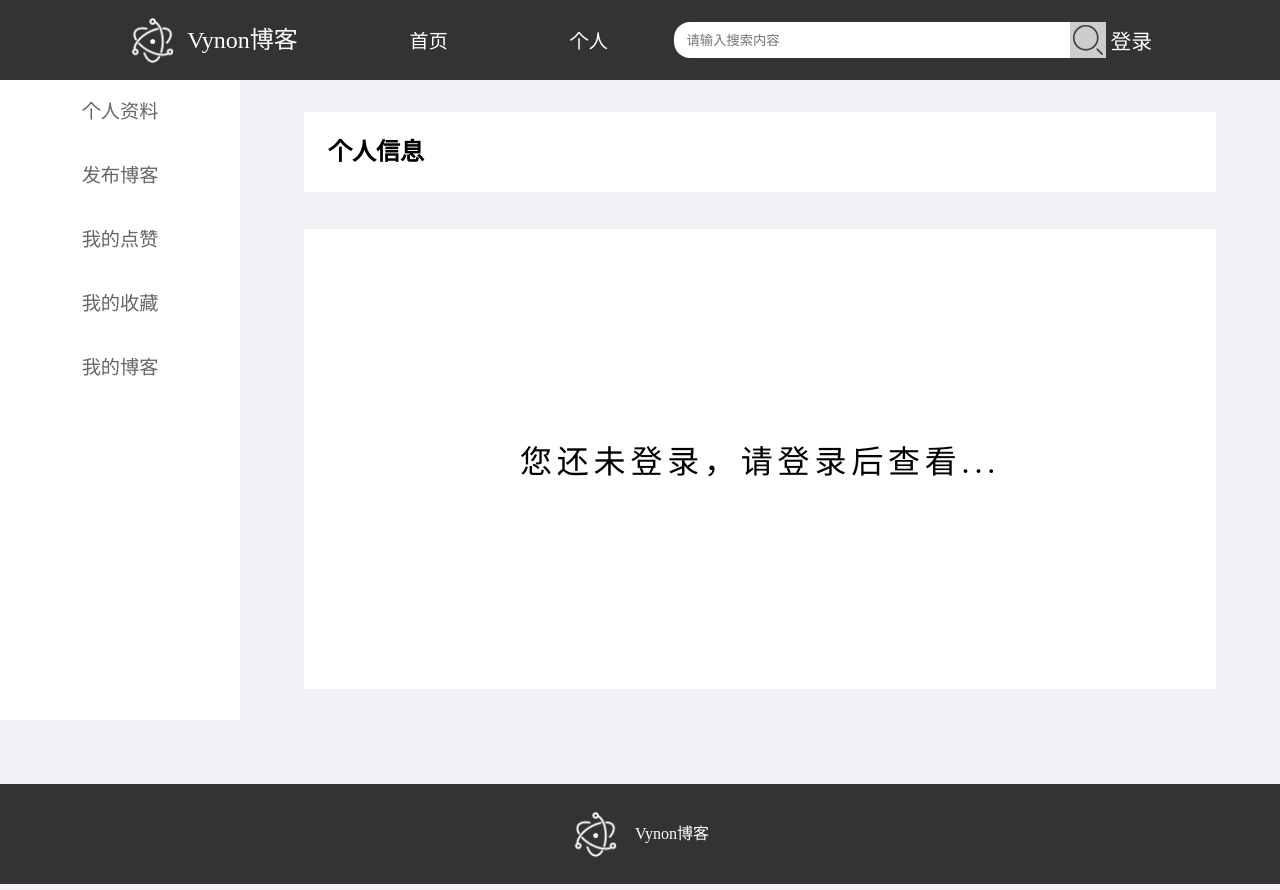
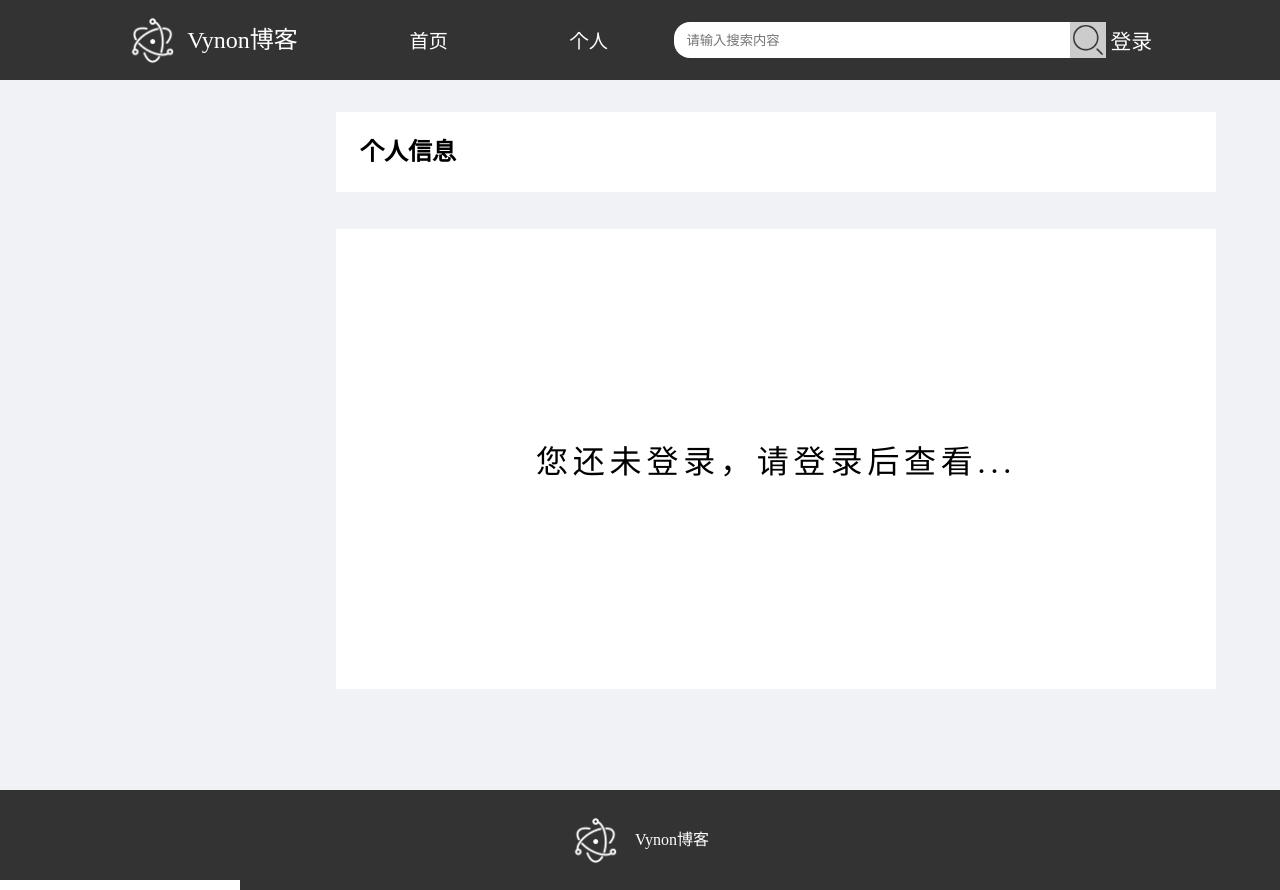
Before and after one commit to NanluQingshi/VynoBlog, a Vue app: page /user in a window 1280 px wide. Built offline with nearby package versions, Linux system fonts and the light colour scheme.

Commit message:
个人信息页布局修改

```diff
--- a/src/views/user/UserIndex.vue
+++ b/src/views/user/UserIndex.vue
@@ -11,7 +11,9 @@ import UserNav from './components/UserNav.vue'
 <template>
   <div class="box">
     <UserNav></UserNav>
-    <router-view></router-view>
+    <div class="right">
+      <router-view></router-view>
+    </div>
   </div>
 </template>
 
@@ -19,7 +21,12 @@ import UserNav from './components/UserNav.vue'
 .box {
   display: flex;
   width: 100%;
-  height: 40rem;
+  height: 100%;
   background-color: #f0f2f5;
+
+  .right {
+    margin-left: 17rem;
+    width: 80%;
+  }
 }
 </style>
--- a/src/views/user/components/MyLike.vue
+++ b/src/views/user/components/MyLike.vue
@@ -16,7 +16,7 @@ import ArticleElem from '@/components/ArticleElem.vue'
     <div class="content">
       <ul>
         <li
-          v-for="item in 3"
+          v-for="item in 10"
           :key="item"
         >
           <ArticleElem></ArticleElem>
--- a/src/views/user/components/UserNav.vue
+++ b/src/views/user/components/UserNav.vue
@@ -20,8 +20,11 @@
 
 <style lang="less" scoped>
 .nav {
+  position: fixed;
+  top: 55rem;
+  left: 0;
   width: 15rem;
-  height: 100%;
+  height: 30rem;
   background-color: #fff;
 
   ul {
```
